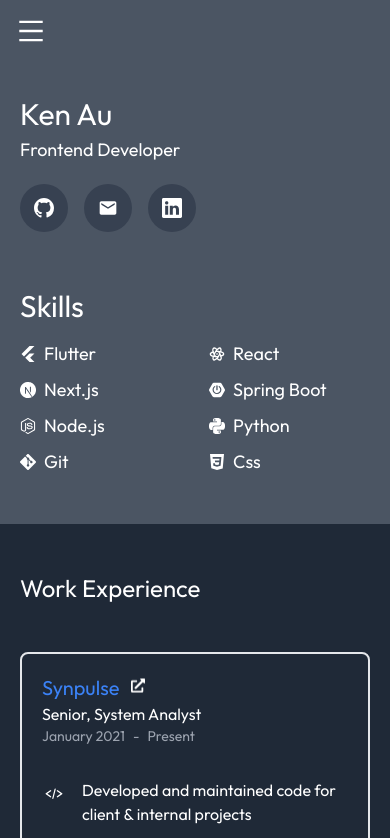
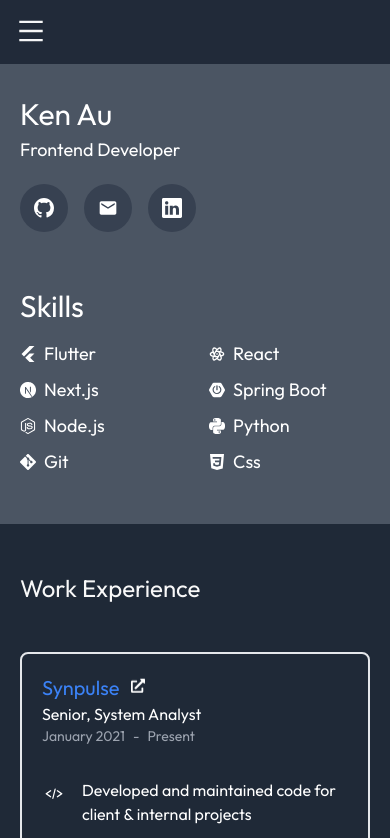
Before and after one commit to cyauai/my-web, a Next.js app: page / in a window 390 px wide. Shown: the top 838 px of the page. Built offline with nearby package versions, Linux system fonts and the light colour scheme.

Commit message:
refactor nav bar

```diff
--- a/src/components/nav/mobile/MobileNavBar.tsx
+++ b/src/components/nav/mobile/MobileNavBar.tsx
@@ -8,7 +8,7 @@ const MobileNavBar = () => {
   const [isOpen, setOpen] = useState(false);
   const [isClick, setClick] = useState(false);
   return (
-    <div className="fixed flex flex-row z-10">
+    <div className="fixed flex flex-row z-10 w-[100%] bg-gray-800 opacity-95 h-16">
       <div
         className={`flex flex-row bg-zinc-800
           ${isOpen ?? "border-2"} border-gray-300 ${
--- a/src/components/sections/Contact.tsx
+++ b/src/components/sections/Contact.tsx
@@ -6,11 +6,11 @@ import Title from "../Title";
 export default function Contact() {
   return (
     <section id="contact" className="bg-darkBg flex flex-col md:items-center">
-      <div className="h-12" />
+      <div className="h-6 md:h-12" />
       <Title title="Contact Me" />
-      <div className="h-12" />
+      <div className="h-6 md:h-12" />
       <div className="ml-5 md:ml-0">
-        <div className="text-xl">Thanks for your reading !</div>
+        <div className="text-base md:text-xl">Thanks for your reading !</div>
         <div className="text-base md:text-xl md:text-center">
           Welcome to any feedback, comment and job opportunity
         </div>
```
